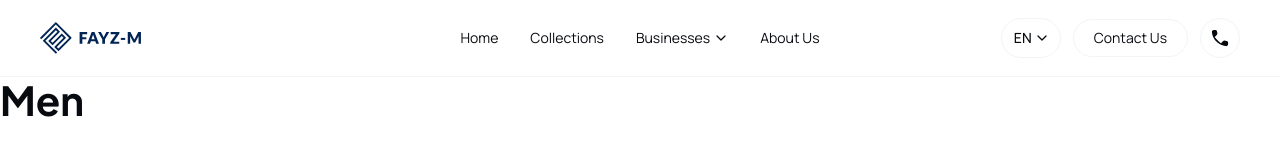
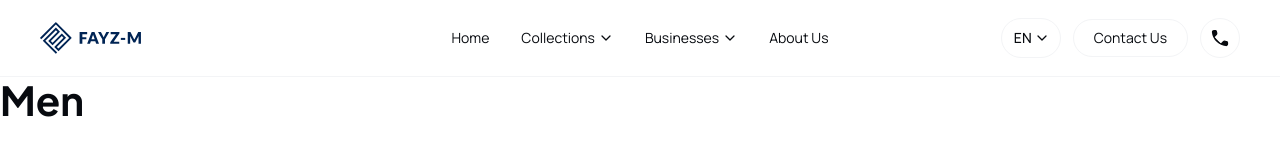
Before and after one commit to shah1690/fayzm, a Next.js app: page /en/collections/men in a window 1280 px wide. Shown: the top 141 px of the page. Built offline with nearby package versions, Linux system fonts and the light colour scheme.

Commit message:
feat(nav): add Collections mega menu with vertical/horizontal card layout
Two-panel design: left half = 2 vertically stacked cards (image + dark
brand card), right half = Women's and Men's Knitwear cards side by side.
Active locale-aware states and hover open/close with timeout debounce.

```diff
--- /dev/null
+++ b/components/layout/collections-mega-menu.tsx
@@ -0,0 +1,244 @@
+"use client";
+
+import Link from "next/link";
+import { usePathname } from "next/navigation";
+import { useRef, useState } from "react";
+import type { Locale } from "@/shared/i18n/translations";
+
+type Props = Readonly<{ label: string; locale: Locale }>;
+
+const content = {
+  topCard: {
+    image: "/images/g1.jpg",
+    heading: {
+      en: "Quality at every stitch.",
+      uz: "Har bir tikuvda sifat.",
+      ru: "Качество в каждом стежке.",
+    },
+    sub: {
+      en: "Premium Textile Collections",
+      uz: "Premium To'qimachilik Kolleksiyalari",
+      ru: "Премиум Текстильные Коллекции",
+    },
+  },
+  bottomCard: {
+    heading: {
+      en: "Made in Uzbekistan",
+      uz: "O'zbekistonda ishlab chiqarilgan",
+      ru: "Сделано в Узбекистане",
+    },
+    sub: {
+      en: "700+ workers · 5+ export countries",
+      uz: "700+ ishchi · 5+ eksport mamlakati",
+      ru: "700+ рабочих · 5+ стран экспорта",
+    },
+  },
+  women: {
+    label: {
+      en: "Women's Knitwear",
+      uz: "Ayollar trikotaji",
+      ru: "Женский трикотаж",
+    },
+    image: "/images/k2.jpg",
+    href: "/collections/women",
+    count: {
+      en: "2,800+ items/month",
+      uz: "2,800+ dona/oy",
+      ru: "2 800+ ед./мес.",
+    },
+  },
+  men: {
+    label: {
+      en: "Men's Knitwear",
+      uz: "Erkaklar trikotaji",
+      ru: "Мужской трикотаж",
+    },
+    image: "/images/k3.jpg",
+    href: "/collections/men",
+    count: {
+      en: "1,200+ items/month",
+      uz: "1,200+ dona/oy",
+      ru: "1 200+ ед./мес.",
+    },
+  },
+};
+
+function ChevronDown() {
+  return (
+    <svg
+      width="14"
+      height="14"
+      viewBox="0 0 14 14"
+      fill="none"
+      xmlns="http://www.w3.org/2000/svg"
+      aria-hidden="true"
+      focusable="false"
+    >
+      <path
+        d="M3 5L7 9L11 5"
+        stroke="currentColor"
+        strokeWidth="1.25"
+        strokeLinecap="round"
+        strokeLinejoin="round"
+      />
+    </svg>
+  );
+}
+
+const gradientText = {
+  background: "linear-gradient(180deg, #070A0F 0%, #84CC16 100%)",
+  WebkitBackgroundClip: "text",
+  WebkitTextFillColor: "transparent",
+  backgroundClip: "text",
+} as const;
+
+export function CollectionsMegaMenu({ label, locale }: Props) {
+  const [open, setOpen] = useState(false);
+  const timeoutRef = useRef<ReturnType<typeof setTimeout> | null>(null);
+  const pathname = usePathname();
+  const isActive =
+    pathname === "/collections" || pathname.startsWith("/collections/");
+
+  const handleMouseEnter = () => {
+    if (timeoutRef.current) clearTimeout(timeoutRef.current);
+    setOpen(true);
+  };
+
+  const handleMouseLeave = () => {
+    timeoutRef.current = setTimeout(() => setOpen(false), 150);
+  };
+
+  return (
+    // biome-ignore lint/a11y/noStaticElementInteractions: hover trigger for mega menu
+    <div onMouseEnter={handleMouseEnter} onMouseLeave={handleMouseLeave}>
+      {/* Trigger */}
+      <div className="relative inline-flex flex-col items-center">
+        <button
+          type="button"
+          className="flex items-center gap-1 text-sm transition-all duration-200"
+          style={isActive ? gradientText : { color: "#070A0F" }}
+        >
+          {label}
+          <span
+            className={`transition-transform duration-200 ${open ? "rotate-180" : ""}`}
+          >
+            <ChevronDown />
+          </span>
+        </button>
+        <span
+          className="absolute -bottom-2 h-1.5 w-1.5 rounded-full transition-opacity duration-200"
+          style={{ background: "#84CC16", opacity: isActive ? 1 : 0 }}
+        />
+      </div>
+
+      {/* Mega panel */}
+      {open && (
+        <div className="fixed left-0 right-0 top-[76px] z-50 border-t border-gray-100 bg-white shadow-xl">
+          <div className="mx-auto max-w-[1440px] p-6">
+            <div className="flex gap-4" style={{ height: 420 }}>
+              {/* Left: 2 cards stacked vertically */}
+              <div className="flex w-1/2 flex-col gap-4">
+                {/* Top card: image */}
+                <div
+                  className="relative flex-1 overflow-hidden"
+                  style={{ borderRadius: 24 }}
+                >
+                  {/* eslint-disable-next-line @next/next/no-img-element */}
+                  <img
+                    src={content.topCard.image}
+                    alt=""
+                    className="absolute inset-0 h-full w-full object-cover"
+                  />
+                  <div
+                    className="absolute inset-0"
+                    style={{
+                      background:
+                        "linear-gradient(160deg, rgba(0,0,0,0.6) 0%, rgba(0,0,0,0.15) 60%, rgba(0,0,0,0.4) 100%)",
+                    }}
+                  />
+                  <div className="relative z-10 flex h-full flex-col justify-between p-6">
+                    <div className="flex items-center gap-2">
+                      <svg
+                        width="12"
+                        height="12"
+                        viewBox="0 0 16 16"
+                        fill="none"
+                        aria-hidden="true"
+                        focusable="false"
+                      >
+                        <path
+                          d="M8 1L9.5 6.5L15 8L9.5 9.5L8 15L6.5 9.5L1 8L6.5 6.5L8 1Z"
+                          fill="white"
+                        />
+                      </svg>
+                      <span className="text-xs text-white/70">
+                        {content.topCard.sub[locale]}
+                      </span>
+                    </div>
+                    <p className="text-lg font-bold uppercase leading-tight text-white">
+                      &ldquo;{content.topCard.heading[locale]}&rdquo;
+                    </p>
+                  </div>
+                </div>
+
+                {/* Bottom card: dark brand card */}
+                <div
+                  className="flex flex-1 flex-col justify-between bg-[#070A0F] p-6"
+                  style={{ borderRadius: 24 }}
+                >
+                  <p className="text-xl font-bold text-white">FAYZ-M</p>
+                  <div>
+                    <p className="text-base font-semibold text-white">
+                      {content.bottomCard.heading[locale]}
+                    </p>
+                    <p className="mt-1 text-xs text-white/50">
+                      {content.bottomCard.sub[locale]}
+                    </p>
+                  </div>
+                </div>
+              </div>
+
+              {/* Right: 2 cards side by side horizontally */}
+              <div className="flex w-1/2 gap-4">
+                {[content.women, content.men].map((cat) => {
+                  const active = pathname === cat.href;
+                  return (
+                    <Link
+                      key={cat.href}
+                      href={cat.href}
+                      onClick={() => setOpen(false)}
+                      className="group relative flex-1 overflow-hidden"
+                      style={{ borderRadius: 24 }}
+                    >
+                      {/* eslint-disable-next-line @next/next/no-img-element */}
+                      <img
+                        src={cat.image}
+                        alt={cat.label[locale]}
+                        className="absolute inset-0 h-full w-full object-cover transition-transform duration-500 group-hover:scale-105"
+                      />
+                      <div className="absolute inset-0 bg-gradient-to-t from-black/70 via-black/20 to-transparent" />
+                      {active && (
+                        <div className="absolute right-3 top-3 h-2 w-2 rounded-full bg-[#84CC16]" />
+                      )}
+                      <div className="absolute bottom-0 left-0 right-0 p-5">
+                        <p
+                          className="text-sm font-semibold text-white"
+                          style={active ? gradientText : {}}
+                        >
+                          {cat.label[locale]}
+                        </p>
+                        <p className="mt-0.5 text-xs text-white/60">
+                          {cat.count[locale]}
+                        </p>
+                      </div>
+                    </Link>
+                  );
+                })}
+              </div>
+            </div>
+          </div>
+        </div>
+      )}
+    </div>
+  );
+}
--- a/components/layout/navbar.tsx
+++ b/components/layout/navbar.tsx
@@ -1,6 +1,7 @@
 import Image from "next/image";
 import Link from "next/link";
 import { BusinessesMegaMenu } from "@/components/layout/businesses-mega-menu";
+import { CollectionsMegaMenu } from "@/components/layout/collections-mega-menu";
 import { LanguageSwitcher } from "@/components/layout/language-switcher";
 import { MobileMenu } from "@/components/layout/mobile-menu";
 import { NavLink } from "@/components/layout/nav-link";
@@ -57,6 +58,8 @@ export function Navbar({ locale }: NavbarProps) {
             <li key={item.href}>
               {"children" in item ? (
                 <BusinessesMegaMenu label={item.label} locale={locale} />
+              ) : item.href === "/collections" ? (
+                <CollectionsMegaMenu label={item.label} locale={locale} />
               ) : (
                 <NavLink href={item.href} label={item.label} />
               )}
```
